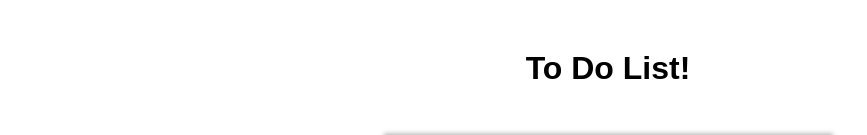
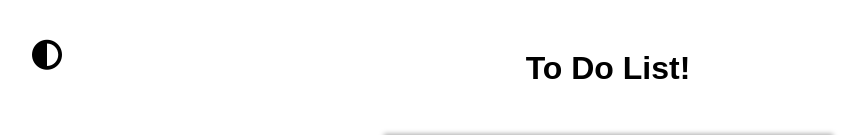
Before and after one commit to Luffytaro22/To-do-list, a website built with webpack: page src/index.html in a window 1280 px wide. Shown: the top 135 px of the page, without its empty margins (32-899 px from the left). Built offline with nearby package versions, Linux system fonts and the light colour scheme; a web font is replaced by a local one.

Commit message:
Included an icon for the light and dark mode

```diff
--- a/src/index.html
+++ b/src/index.html
@@ -9,7 +9,7 @@
 </head>
 <body>
   <main>
-    <h1>To Do List!</h1>
+    <h1>To Do List!</h1><i class="fa-solid fa-circle-half-stroke" id="light-dark-icon"></i>
     <div id="list-container">
       <ul id="tasks-container">
         <li class="tasks"><p>Today's To Do</p> <i class="fa-solid fa-rotate"></i></li>
--- a/src/styles.css
+++ b/src/styles.css
@@ -41,6 +41,13 @@ i:hover {
 
 .line-through {
   text-decoration: line-through;
+}
+
+#light-dark-icon {
+  position: absolute;
+  top: 5%;
+  left: 5%;
+  font-size: 30px;
 }
 
 #tasks-container textarea {
```
